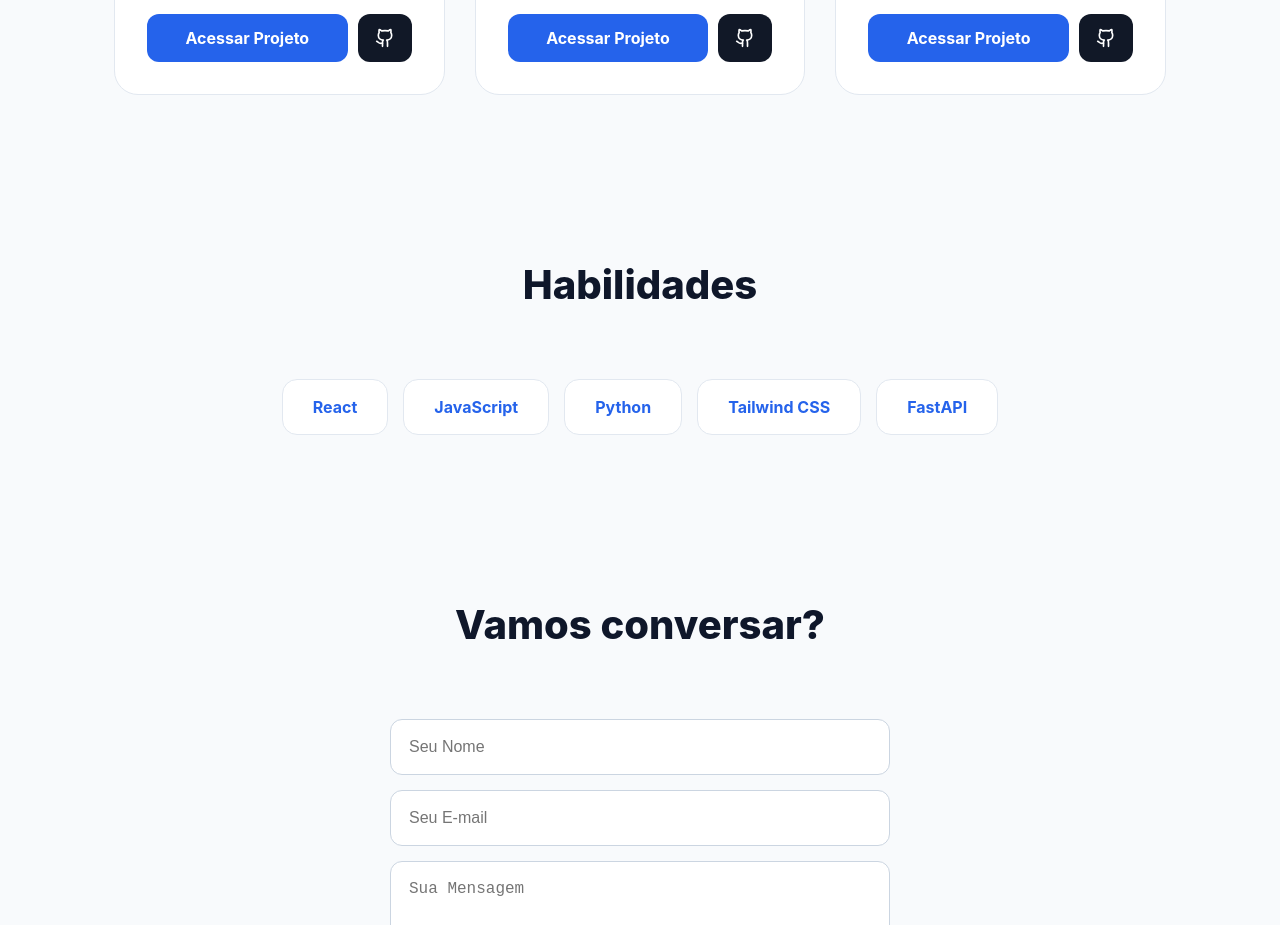
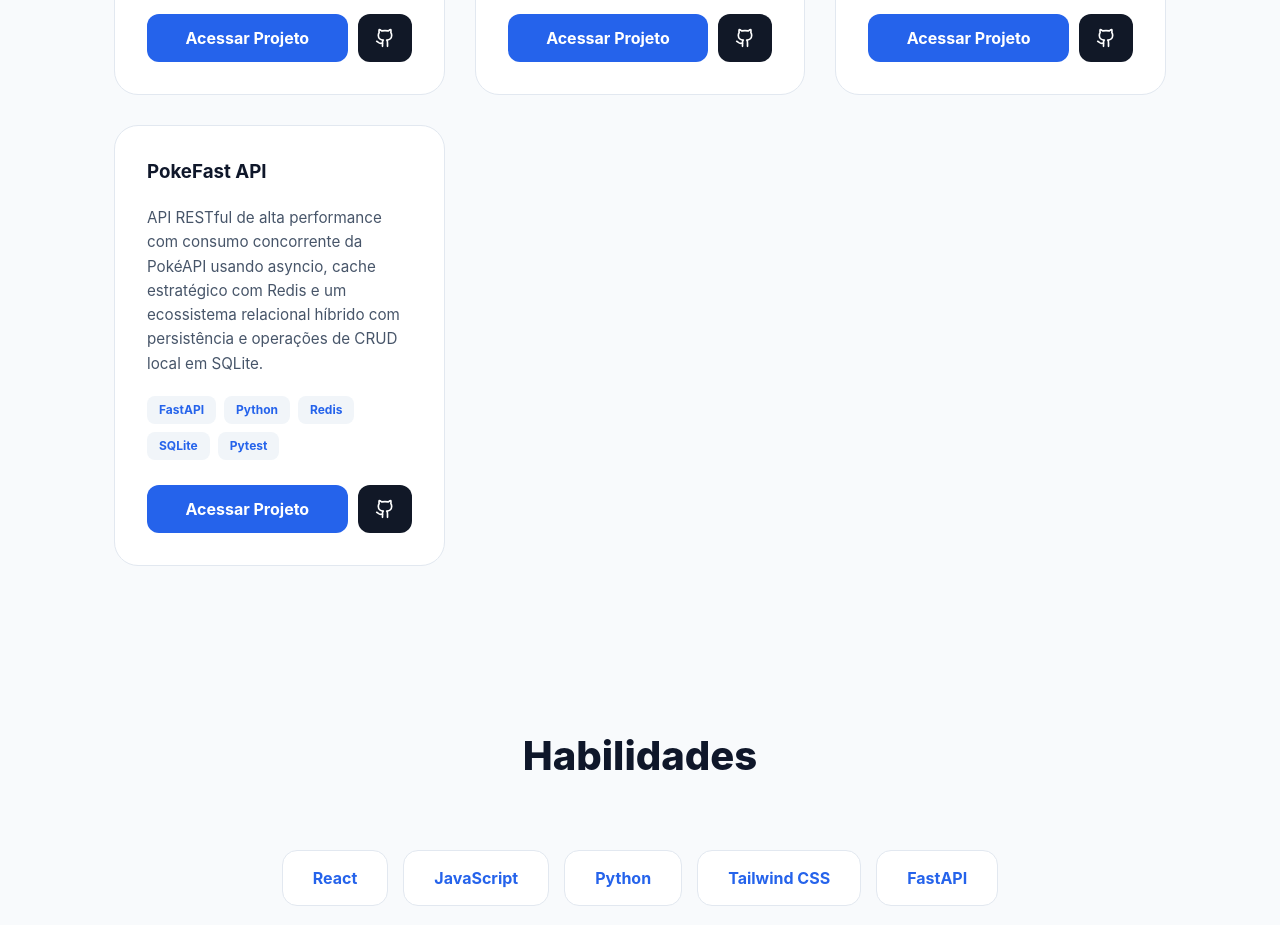
Before and after one commit to Li-code1/meu-portfolio, a React (Vite) app: page / in a window 1280 px wide. Shown: the part 1220-2145 px from the top of the page. Built offline with nearby package versions, Linux system fonts and the light colour scheme.

Commit message:
Add 'PokeFast API' project details
Added a new project 'PokeFast API' with details including description, technologies used, and links.

```diff
--- a/src/sections/Projects.jsx
+++ b/src/sections/Projects.jsx
@@ -22,6 +22,13 @@ const meusProjetos = [
     link: "https://drive.google.com/file/d/19wNRsY1oGGSxFcqjQPVsw5kI16BupTla/view?usp=drive_link",
     githubLink: "https://github.com/Li-code1/desafio-smartmart.git"
   },
+  {
+  title: "PokeFast API",
+  description: "API RESTful de alta performance com consumo concorrente da PokéAPI usando asyncio, cache estratégico com Redis e um ecossistema relacional híbrido com persistência e operações de CRUD local em SQLite.",
+  techs: ["FastAPI", "Python", "Redis", "SQLite", "Pytest"],
+  link: "https://pokefast-api-ebac.onrender.com/docs",
+  githubLink: "https://github.com/Li-code1/pokefast-api.git"
+},
 ];
 
 export function Projects() {
```
